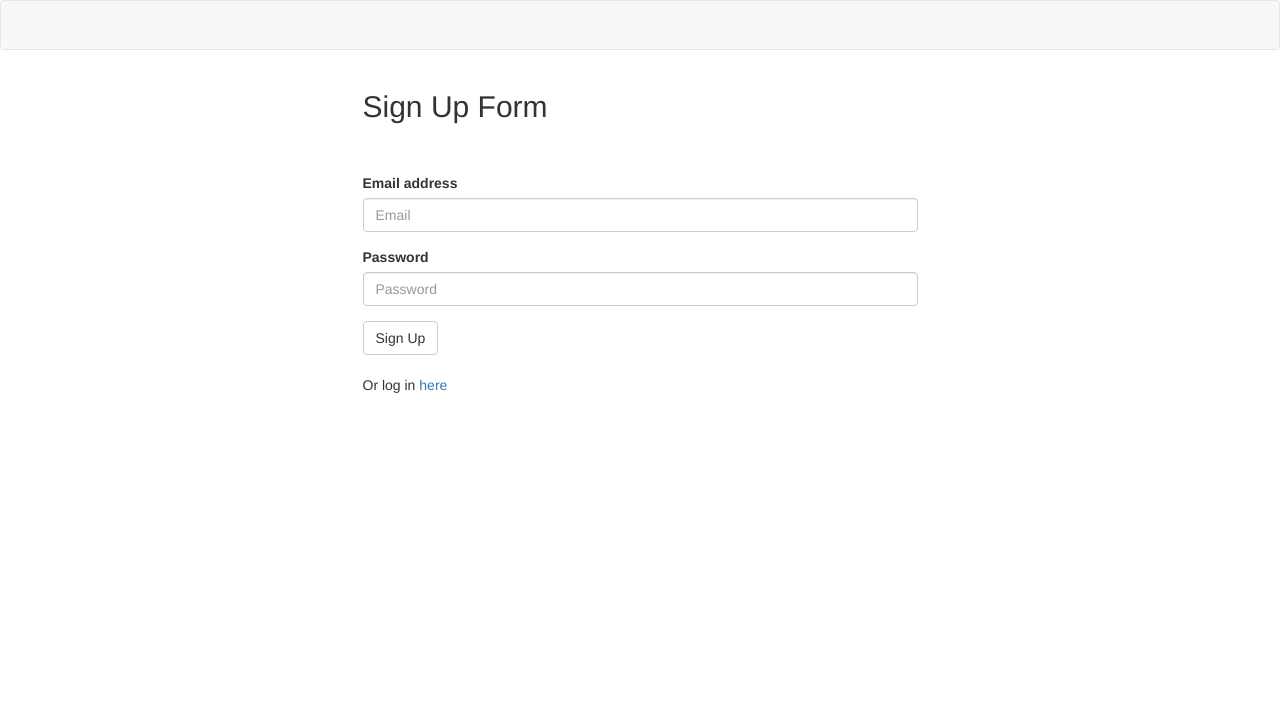
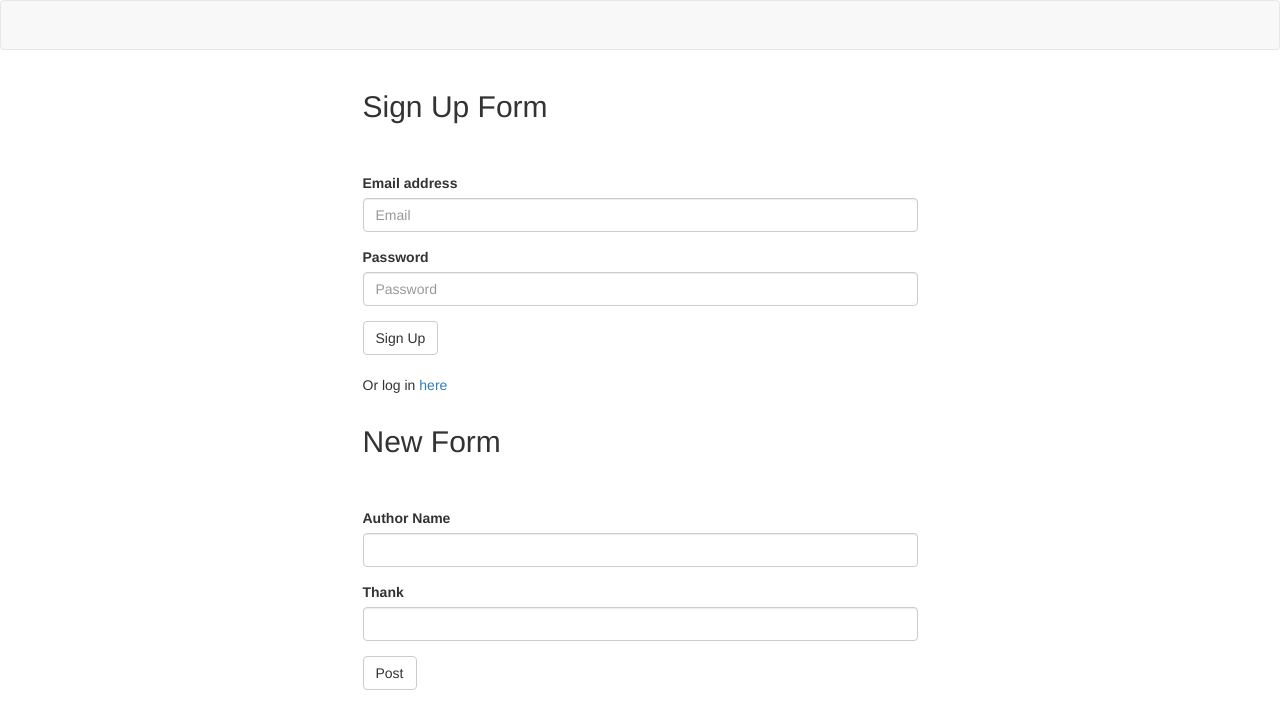
Before and after one commit to MG-cpu90/thankly, a website: page public/signup.html in a window 1280 px wide. Drawn offline with nearby package versions, Linux system fonts and the light colour scheme.

Commit message:
pull GET

```diff
--- a/public/js/signup.js
+++ b/public/js/signup.js
@@ -35,8 +35,111 @@ $(document).ready(function() {
       .catch(handleLoginErr);
   }
 
+
   function handleLoginErr(err) {
     $("#alert .msg").text(err.responseJSON);
     $("#alert").fadeIn(500);
   }
 });
+
+
+// Part 2 Test Code GET
+$(document).ready(function() {
+  // Getting references to our form and input
+  var thankForm = $("form.login");
+  var authorInput = $("input#email-input");
+  var bodyInput = $("input#password-input");
+
+  thankForm.on("submit", function(event) {
+    event.preventDefault();
+    console.log("clicked");
+    // var userPost = {
+    //   author: authorInput.val().trim(),
+    //   body: bodyInput.val().trim()
+    // };
+
+    // if (!userPost.author || !userPost.body) {
+    //   return;
+    // }
+
+    $.get("/api/prompt", function(data) {
+
+      console.log(data);
+
+    });
+
+});
+
+});
+
+
+  //     // Send an AJAX POST-request with jQuery
+  // $.post("/api/new", newPost)
+  // // On success, run the following code
+  // .then(function() {
+
+  //   var row = $("<div>");
+  //   row.addClass("post");
+
+  //   row.append("<p>" + newpost.author + " posted: </p>");
+  //   row.append("<p>" + newPost.body + "</p>");
+
+  //   $("#thank-area").prepend(row);
+
+  // });
+
+  //   getUserInfo(userPost.author, userPost.body);
+  //   authorInput.val("");
+  //   bodyInput.val("");
+
+  //   console.log(userPost);
+  // });
+
+
+  //   // This function grabs info from the user
+  //   function getUserInfo(author, body) {
+  //     $.get("/api/get", {
+  //     author: author,
+  //     body: body
+  //   })
+  //     .then(function(data) {
+  //       userInfo = data;
+  //     });
+  //     console.log(userInfo);
+  // }
+
+    // This function grabs info from the user
+
+
+
+
+
+    // // This function grabs todos from the database and updates the view
+    // function getUserInfo() {
+    //   $.get("/api/todos", function(data) {
+    //     todos = data;
+    //     initializeRows();
+    //   });
+    // }
+
+//     // When the page loads, grab all of our chirps
+// $.get("/api/all", function(data) {
+
+//   if (data.length !== 0) {
+
+//     for (var i = 0; i < data.length; i++) {
+
+//       var row = $("<div>");
+//       row.addClass("chirp");
+
+//       row.append("<p>" + data[i].author + " chirped.. </p>");
+//       row.append("<p>" + data[i].body + "</p>");
+//       row.append("<p>At " + moment(data[i].created_at).format("h:mma on dddd") + "</p>");
+
+//       $("#chirp-area").prepend(row);
+
+//     }
+
+//   }
+
+// });
--- a/public/signup.html
+++ b/public/signup.html
@@ -41,6 +41,28 @@
     </div>
   </div>
 
+  <div class="container">
+    <div class="row">
+      <div class="col-md-6 col-md-offset-3">
+        <h2>New Form</h2>
+        <form class="login">
+          <div class="form-group">
+            <label for="exampleInputEmail2">Author Name</label>
+            <input type="text" class="form-control" id="email-input">
+          </div>
+          <div class="form-group">
+            <label for="exampleInputPassword2">Thank</label>
+            <input type="text" class="form-control" id="password-input">
+          </div>
+          <button type="submit" class="btn btn-default">Post</button>
+        </form>
+      </div>
+    </div>
+  </div>
+
+  <div class="container" id="thank-area">
+  </div>
+
   <script src="https://cdnjs.cloudflare.com/ajax/libs/jquery/3.2.1/jquery.min.js"></script>
   <script type="text/javascript" src="js/signup.js"></script>
 
```
Also changed, not shown: public/login.html (+19 -0 lines).
